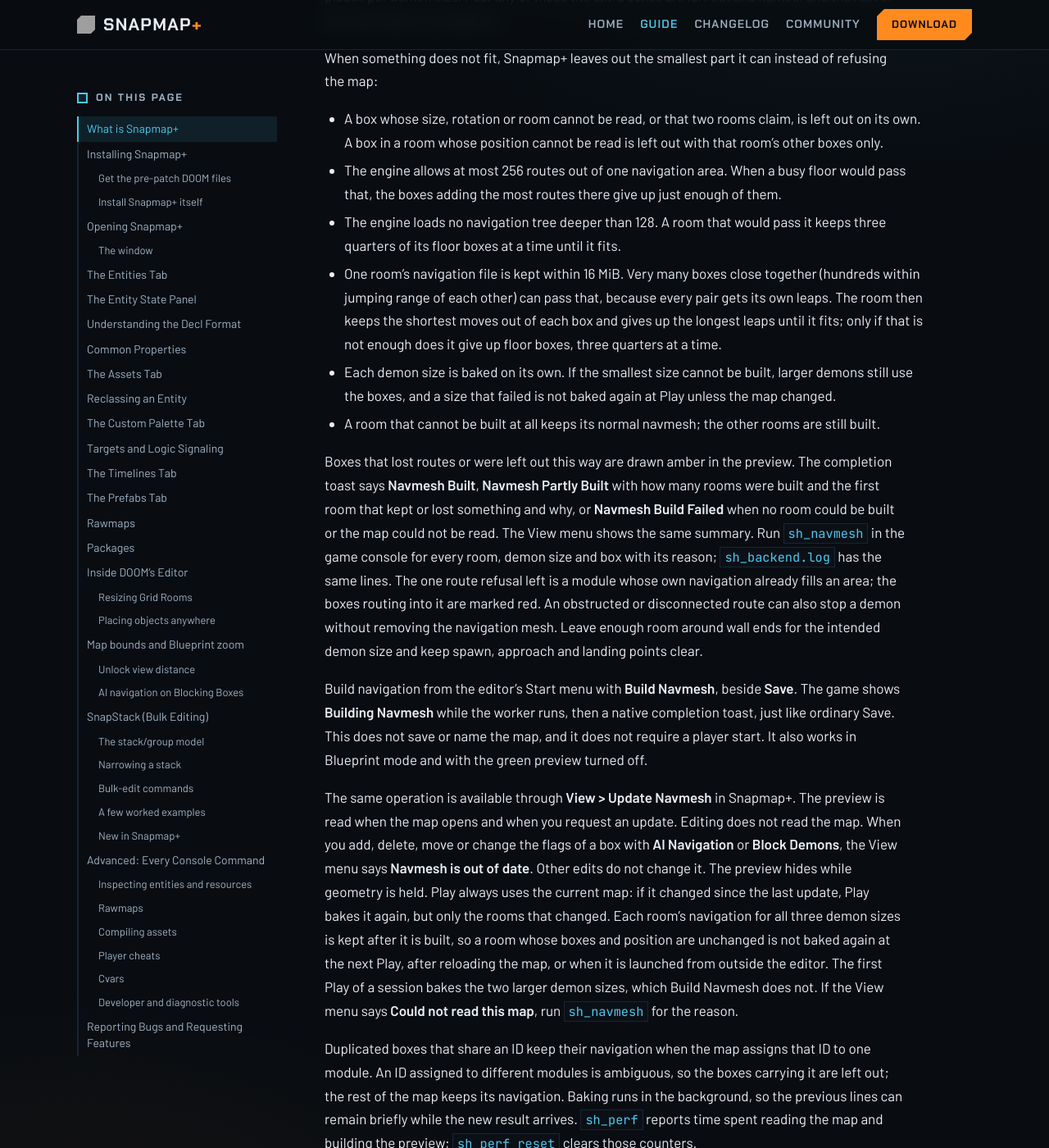
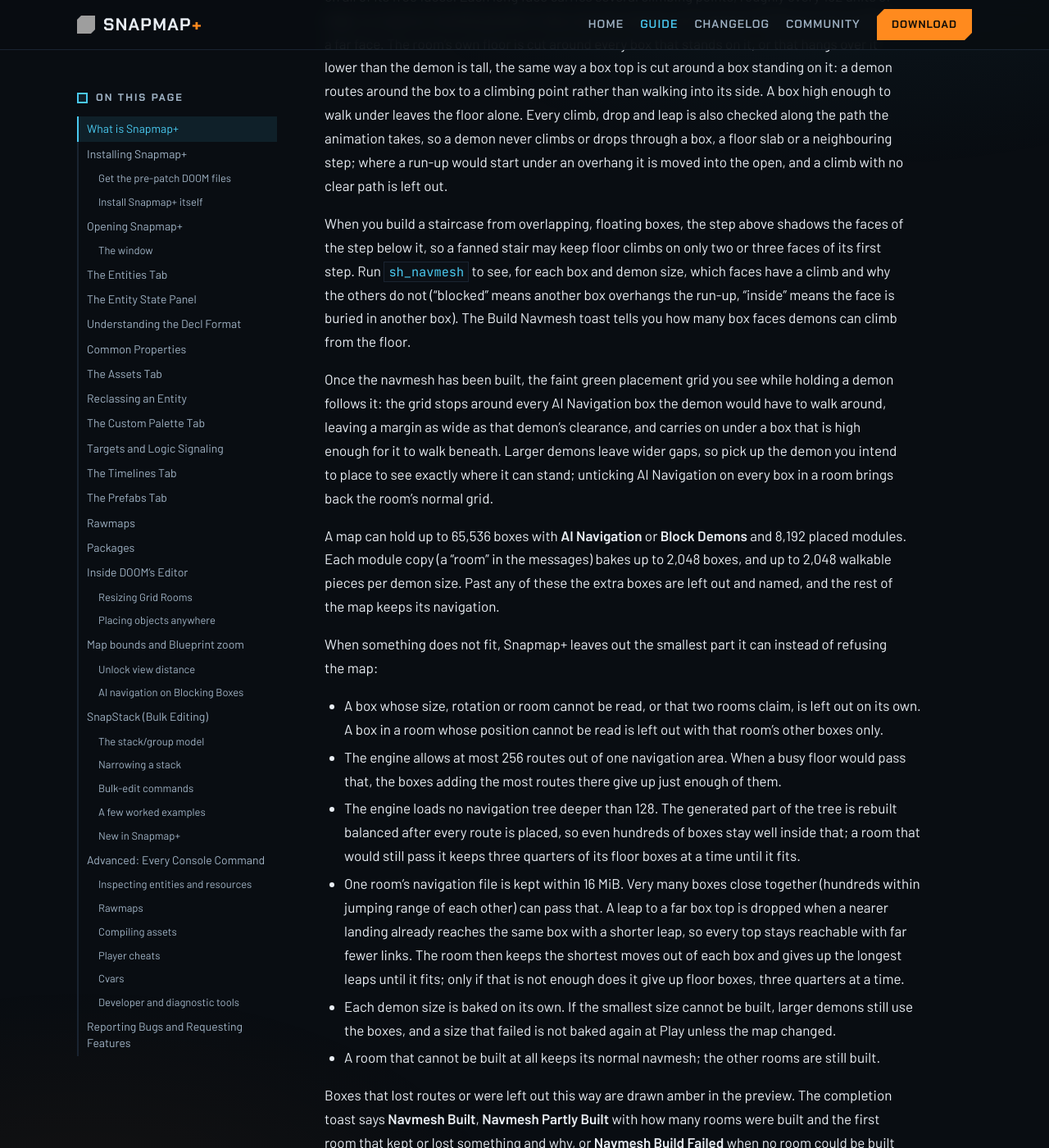
Before and after one commit to doom-snapmap/snapmap-web, a Jekyll site: the page built from site/snapmap-plus-guide.md, in a window 1280 px wide and 1400 px high, scrolled down 29527 px. Shown: the whole window at 82% size. Built offline with Jekyll 4.4.1, drawn with Linux system fonts in a browser that asks for light colours; some of the changed text lies outside the part shown; grey boxes are pictures that could not be loaded.

Commit message:
Describe staircase climbs, the floor cut and the placement grid in the guide
Demons now climb a marked box from any open side, the room floor is cut around
boxes, every climb and drop is swept so none passes through a solid, and the
faint placement grid follows the cut. The limits section notes the balanced
navigation tree and leap relaying, and sh_navmesh's new console layout.

```diff
--- a/site/snapmap-plus-guide.md
+++ b/site/snapmap-plus-guide.md
@@ -820,6 +820,36 @@ for a hell knight. Climbing also requires an available traversal animation and
 clear approach and landing positions; the floor-side positions account for the
 whole rotated box, including an overhanging slope.
 
+Demons climb a marked box from any side whose foot is open floor, not only from
+the side whose floor strip happens to match the box's: a box set across one of a
+room's floor seams gets climbs on all of its free faces. Each long face carries
+several climbing points, roughly every 192 units of edge, so a demon standing
+beside a step uses the nearest one instead of walking to the middle of a far
+face. The room's own floor is cut around every box that stands on it, or that
+hangs over it lower than the demon is tall, the same way a box top is cut around
+a box standing on it: a demon routes around the box to a climbing point rather
+than walking into its side. A box high enough to walk under leaves the floor
+alone. Every climb, drop and leap is also checked along the path the animation
+takes, so a demon never climbs or drops through a box, a floor slab or a
+neighbouring step; where a run-up would start under an overhang it is moved
+into the open, and a climb with no clear path is left out.
+
+When you build a staircase from overlapping, floating boxes, the step above
+shadows the faces of the step below it, so a fanned stair may keep floor climbs
+on only two or three faces of its first step. Run `sh_navmesh` to see, for each
+box and demon size, which faces have a climb and why the others do not
+("blocked" means another box overhangs the run-up, "inside" means the face is
+buried in another box). The Build Navmesh toast tells you how many box faces
+demons can climb from the floor.
+
+Once the navmesh has been built, the faint green placement grid you see while
+holding a demon follows it: the grid stops around every AI Navigation box the
+demon would have to walk around, leaving a margin as wide as that demon's
+clearance, and carries on under a box that is high enough for it to walk
+beneath. Larger demons leave wider gaps, so pick up the demon you intend to
+place to see exactly where it can stand; unticking AI Navigation on every box
+in a room brings back the room's normal grid.
+
 A map can hold up to 65,536 boxes with **AI Navigation** or **Block Demons** and
 8,192 placed modules. Each module copy (a "room" in the messages) bakes up to
 2,048 boxes, and up to 2,048 walkable pieces per demon size. Past any of these the
@@ -834,13 +864,17 @@ of refusing the map:
 - The engine allows at most 256 routes out of one navigation area. When a busy
   floor would pass that, the boxes adding the most routes there give up just
   enough of them.
-- The engine loads no navigation tree deeper than 128. A room that would pass it
-  keeps three quarters of its floor boxes at a time until it fits.
+- The engine loads no navigation tree deeper than 128. The generated part of
+  the tree is rebuilt balanced after every route is placed, so even hundreds of
+  boxes stay well inside that; a room that would still pass it keeps three
+  quarters of its floor boxes at a time until it fits.
 - One room's navigation file is kept within 16 MiB. Very many boxes close
-  together (hundreds within jumping range of each other) can pass that, because
-  every pair gets its own leaps. The room then keeps the shortest moves out of
-  each box and gives up the longest leaps until it fits; only if that is not
-  enough does it give up floor boxes, three quarters at a time.
+  together (hundreds within jumping range of each other) can pass that. A leap
+  to a far box top is dropped when a nearer landing already reaches the same
+  box with a shorter leap, so every top stays reachable with far fewer links.
+  The room then keeps the shortest moves out of each box and gives up the
+  longest leaps until it fits; only if that is not enough does it give up floor
+  boxes, three quarters at a time.
 - Each demon size is baked on its own. If the smallest size cannot be built,
   larger demons still use the boxes, and a size that failed is not baked again
   at Play unless the map changed.
@@ -851,9 +885,10 @@ Boxes that lost routes or were left out this way are drawn amber in the preview.
 The completion toast says **Navmesh Built**, **Navmesh Partly Built** with how
 many rooms were built and the first room that kept or lost something and why, or
 **Navmesh Build Failed** when no room could be built or the map could not be read.
-The View menu shows the same summary. Run `sh_navmesh` in the game console for
-every room, demon size and box with its reason; `sh_backend.log` has the same
-lines. The one route refusal left is a module whose own navigation already fills
+The View menu shows the same summary. Run `sh_navmesh` in the game console: it
+prints one block per room and demon size with the counts, one reason per line
+and a table of which box faces demons can climb from the floor;
+`sh_backend.log` has the same facts on single lines. The one route refusal left is a module whose own navigation already fills
 an area; the boxes routing into it are marked red. An obstructed or disconnected
 route can also stop a demon without removing the navigation mesh. Leave enough
 room around wall ends for the intended demon size and keep spawn, approach and
@@ -874,8 +909,8 @@ geometry is held. Play always uses the current map: if it changed since the last
 update, Play bakes it again, but only the rooms that changed. Each room's
 navigation for all three demon sizes is kept after it is built, so a room whose
 boxes and position are unchanged is not baked again at the next Play, after
-reloading the map, or when it is launched from outside the editor. The first
-Play of a session bakes the two larger demon sizes, which Build Navmesh does not. If the View menu says **Could not read this map**,
+reloading the map, or when it is launched from outside the editor. Build Navmesh and the preview bake all three demon sizes, so the first Play
+reuses them. If the View menu says **Could not read this map**,
 run `sh_navmesh` for the reason.
 
 Duplicated boxes that share an ID keep their navigation when the map assigns
```
